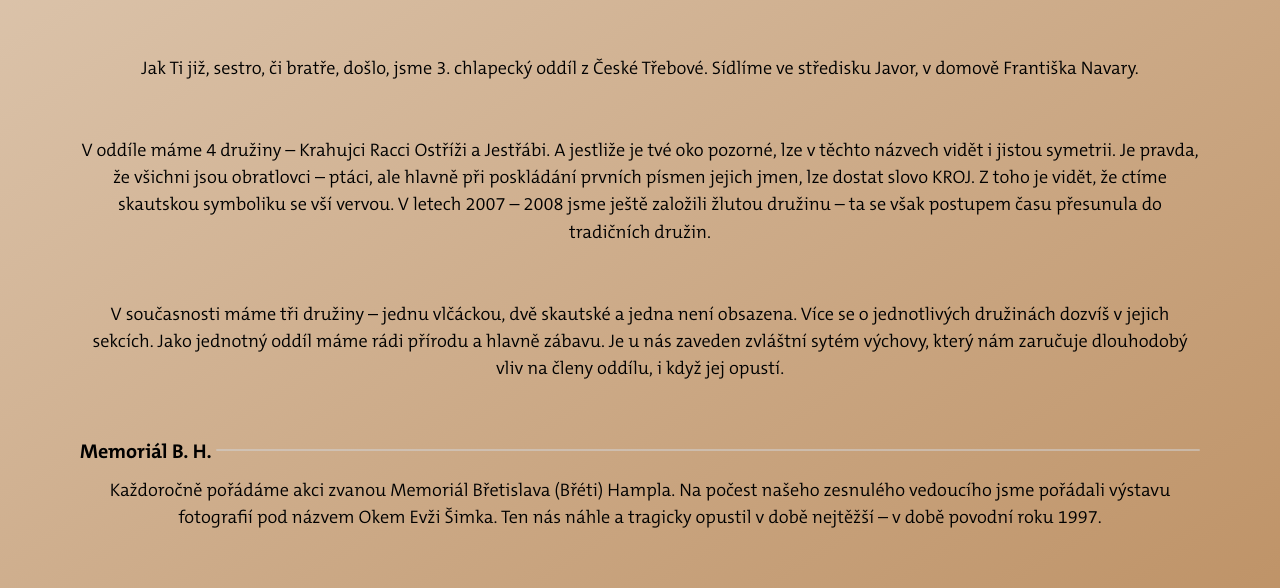
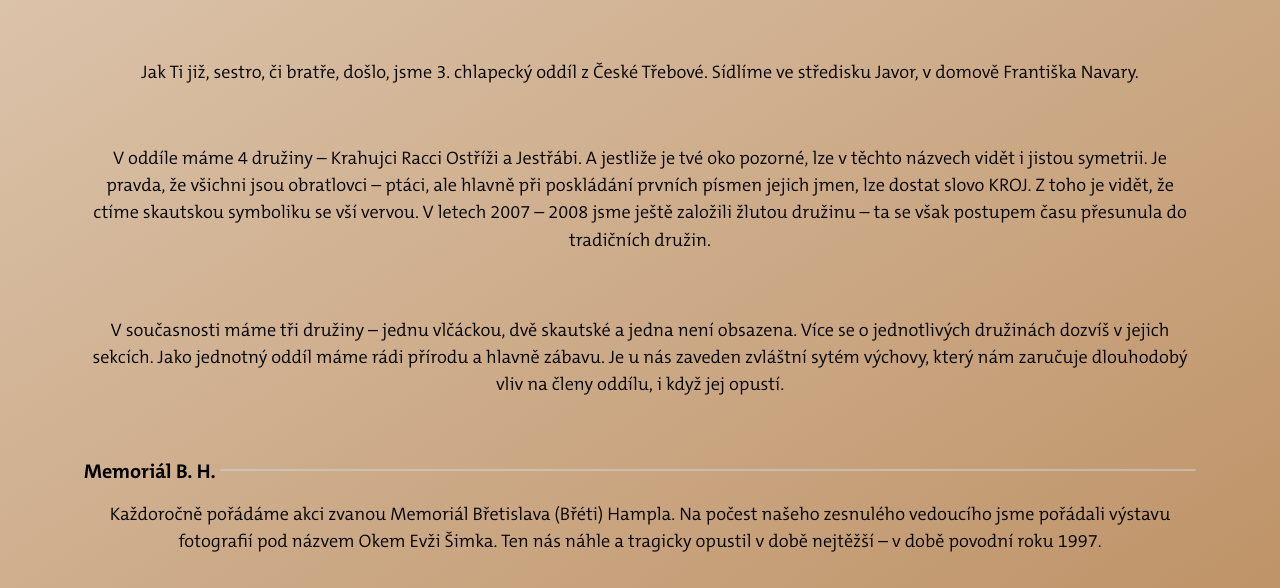
Before and after one commit to OnlyHouska/skaut-web, a website: page pages/oddil.html in a window 1280 px wide. Shown: the part 169-757 px from the top of the page. Drawn offline with Linux system fonts and the light colour scheme.

Commit message:
Added a little padding to all text

```diff
--- a/pages/oddil.html
+++ b/pages/oddil.html
@@ -33,14 +33,14 @@
 
   <content>
     <div
-      class="text-[15px] md:text-[18.2px] relative z-[3] justify-center text-center font-[Skaut-text] mx-10 mb-20 mt-24 md:mx-20 md:mt-56 md:mb-20">
+      class="p-1 text-[15px] md:text-[18.2px] relative z-[3] justify-center text-center font-[Skaut-text] mx-10 mb-20 mt-24 md:mx-20 md:mt-56 md:mb-20">
       <div class="transition-all rounded hover:-translate-y-1 hover:bg-oddil-hover">
         Jak Ti již, sestro, či bratře, došlo, jsme 3. chlapecký oddíl z České Třebové. Sídlíme ve středisku Javor, v
         domově Františka Navary.
       </div>
       <br>
       <br>
-      <div class="transition-all rounded hover:-translate-y-1 hover:bg-oddil-hover">
+      <div class="p-1 transition-all rounded hover:-translate-y-1 hover:bg-oddil-hover">
         V oddíle máme 4 družiny – Krahujci Racci Ostříži a Jestřábi. A jestliže je tvé oko pozorné, lze v těchto názvech
         vidět i jistou symetrii. Je pravda, že všichni jsou obratlovci – ptáci, ale hlavně při poskládání prvních písmen
         jejich jmen, lze dostat slovo KROJ. Z toho je vidět, že ctíme skautskou symboliku se vší vervou. V letech 2007 –
@@ -48,7 +48,7 @@
       </div>
       <br>
       <br>
-      <div class="transition-all rounded hover:-translate-y-1 hover:bg-oddil-hover">
+      <div class="p-1 transition-all rounded hover:-translate-y-1 hover:bg-oddil-hover">
         V současnosti máme tři družiny – jednu vlčáckou, dvě skautské a jedna není obsazena. Více se o jednotlivých
         družinách dozvíš v jejich sekcích. Jako jednotný oddíl máme rádi přírodu a hlavně zábavu. Je u nás zaveden
         zvláštní sytém výchovy, který nám zaručuje dlouhodobý vliv na členy oddílu, i když jej opustí.
@@ -59,7 +59,7 @@
         <h2 class="text-xl">Memoriál&nbsp;B.&nbsp;H.</h2>
         <div class="h-[2px] w-full bg-gray-300 opacity-50 rounded-sm mt-3 ml-1"></div>
       </div>
-      <div class="transition-all rounded hover:-translate-y-1 hover:bg-oddil-hover">
+      <div class="p-1 transition-all rounded hover:-translate-y-1 hover:bg-oddil-hover">
         Každoročně pořádáme akci zvanou Memoriál Břetislava (Břéti) Hampla. Na počest našeho zesnulého vedoucího jsme
         pořádali výstavu fotografií pod názvem Okem Evži Šimka. Ten nás náhle a tragicky opustil v době nejtěžší – v
         době povodní roku 1997.
```
Also changed, not shown: pages/galerie.html (+1 -1 lines), pages/historie.html (+3 -3 lines), pages/kde_jsme.html (+2 -2 lines), output.css.
